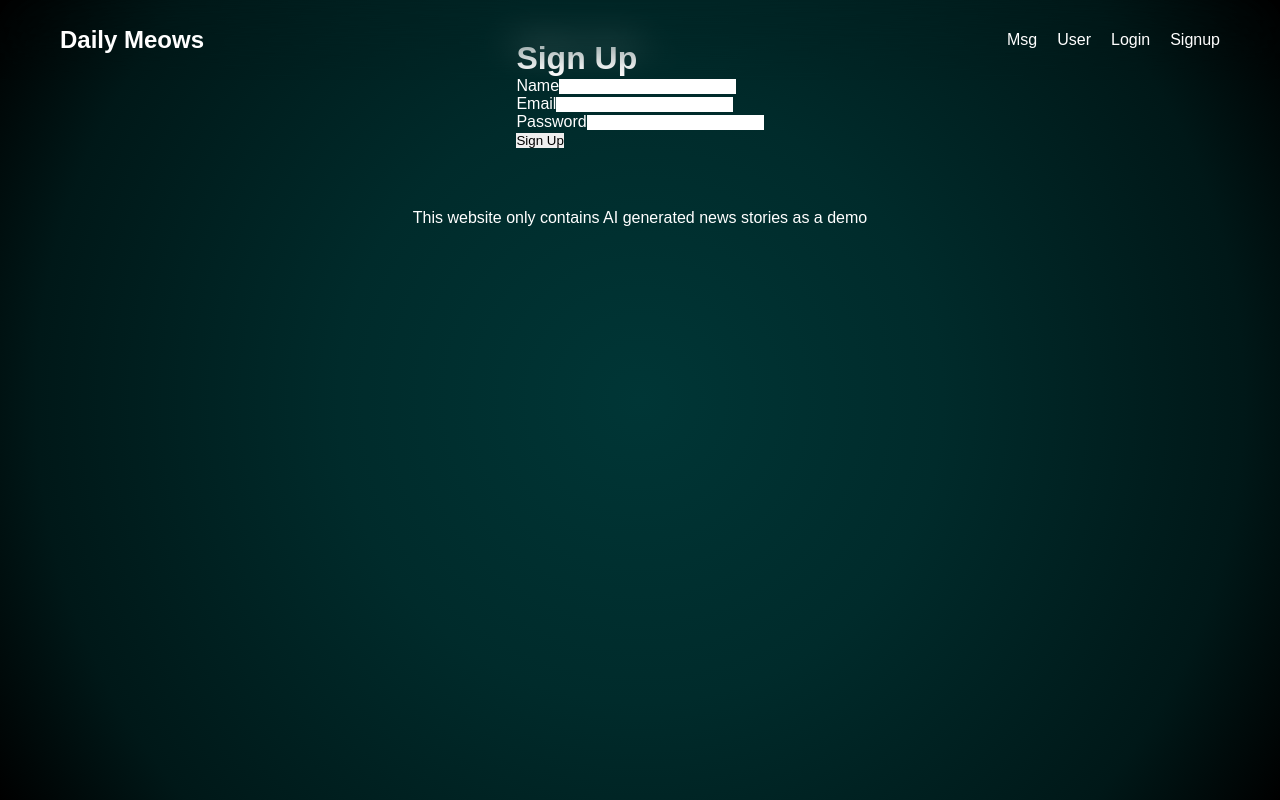
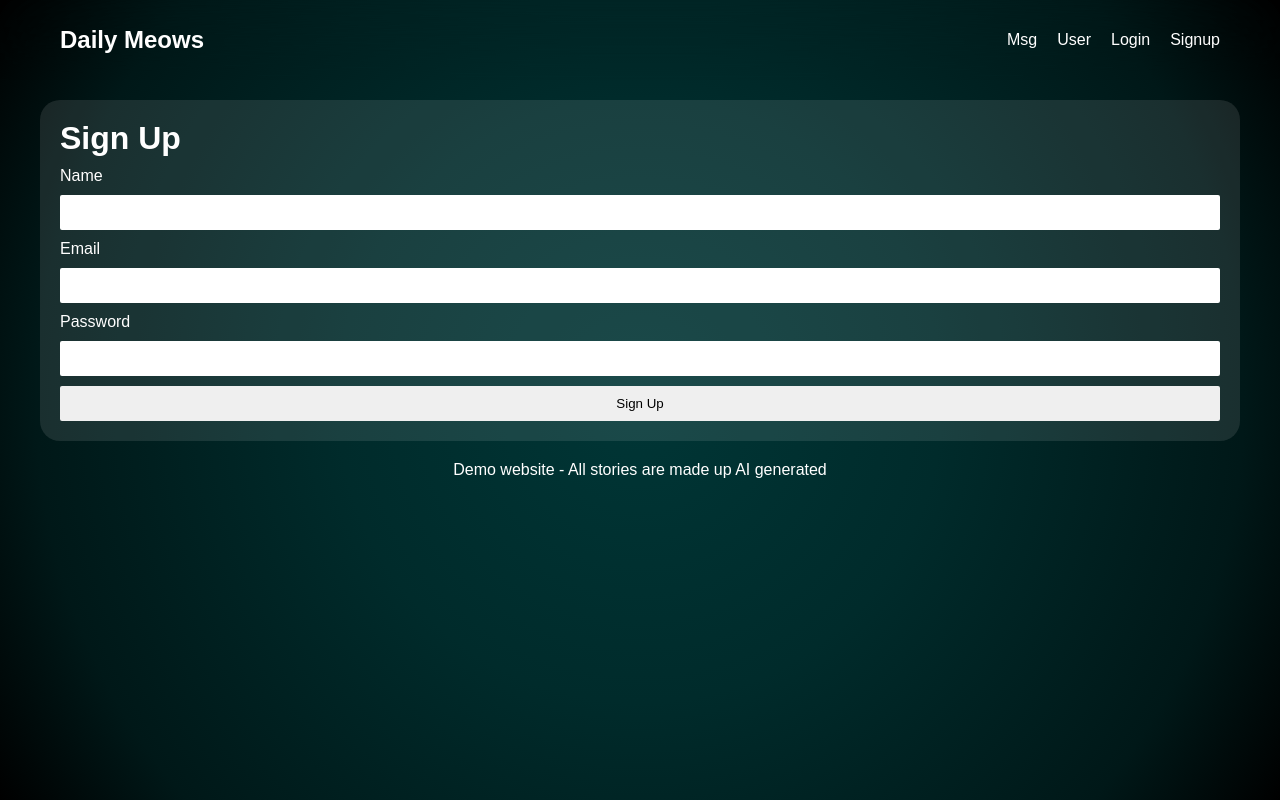
Before and after one commit to xep97/news, a Next.js app: page /signup in a window 1280 px wide. Built offline with nearby package versions, Linux system fonts and the light colour scheme; no server answers.

Commit message:
visual changes

```diff
--- a/src/app/globals.css
+++ b/src/app/globals.css
@@ -7,6 +7,7 @@
 }
 html {
   background: black;
+  overflow-x: hidden;
 }
 body {
   font-family: sans-serif;
@@ -152,6 +153,21 @@ body {
   color: white;
 }
 
+form {
+  display: flex;
+  flex-direction: column;
+  gap: 10px;
+}
+form input, form textarea, form select, form button {
+  padding: 10px;
+  border-radius: 2px;
+}
+form textarea {
+  max-width: 100%;
+  min-width: 100%;
+  min-height: 120px;
+}
+
 
 footer {
   padding: 20px;
--- a/src/app/signup/page.js
+++ b/src/app/signup/page.js
@@ -49,24 +49,15 @@ export default function SignupPage() {
   }
 
   return (
-    <div style={{maxWidth: 480, margin: '40px auto'}}>
+    <div className='page'>
       <h1>Sign Up</h1>
       <form onSubmit={handleSubmit}>
-        <label>
-          Name
-          <input value={name} onChange={(e) => setName(e.target.value)} required />
-        </label>
-        <br />
-        <label>
-          Email
-          <input type="email" value={email} onChange={(e) => setEmail(e.target.value)} required />
-        </label>
-        <br />
-        <label>
-          Password
-          <input type="password" value={password} onChange={(e) => setPassword(e.target.value)} required />
-        </label>
-        <br />
+        <label>Name</label>
+        <input value={name} onChange={(e) => setName(e.target.value)} required />
+        <label>Email</label>
+        <input type="email" value={email} onChange={(e) => setEmail(e.target.value)} required />
+        <label>Password</label>
+        <input type="password" value={password} onChange={(e) => setPassword(e.target.value)} required />
         <button type="submit" disabled={loading}>{loading ? 'Signing up…' : 'Sign Up'}</button>
         {error && <p style={{color: 'red'}}>{error}</p>}
       </form>
--- a/src/components/Footer.jsx
+++ b/src/components/Footer.jsx
@@ -3,7 +3,7 @@ import React from 'react'
 export default function Footer() {
   return (
     <footer>
-        <p>This website only contains AI generated news stories as a demo</p>
+        <p>Demo website - All stories are made up AI generated</p>
     </footer>
   )
 }
```
Also changed, not shown: src/app/login/page.js (+5 -11 lines).
